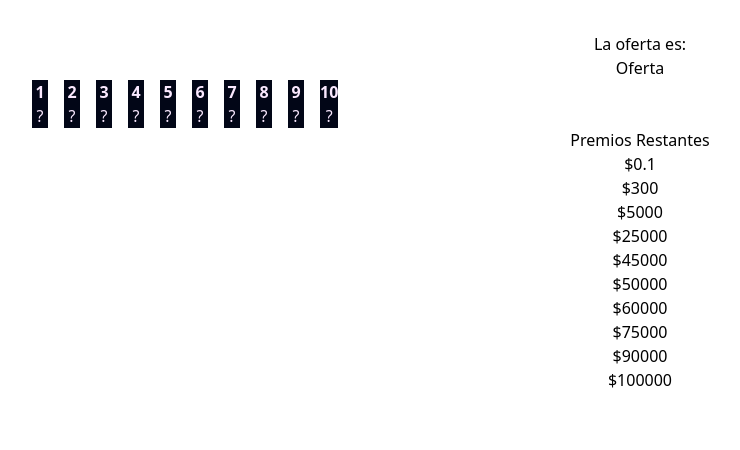
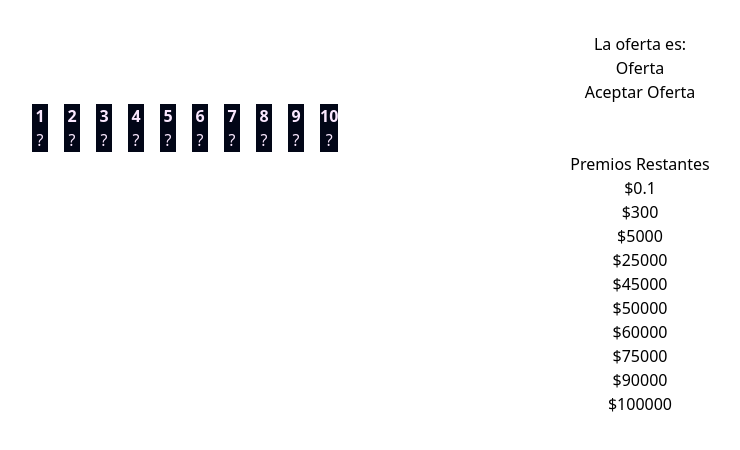
Before and after one commit to J-CarlosRojas/LaOferta, a React (Vite) app: page / in a window 1280 px wide. Shown: the top 450 px of the page, without its empty margins (0-740 px from the left). Built offline with nearby package versions, Linux system fonts and the light colour scheme.

Commit message:
Primera implementacion del componenente resultado. Placeholder

```diff
--- a/src/assets/modulos/Manager.jsx
+++ b/src/assets/modulos/Manager.jsx
@@ -2,6 +2,9 @@ import React, { useState, useEffect } from "react";
 import DisplayOferta from "./DisplayOferta";
 import SeleccionUsuario from "./SeleccionUsuario";
 import ListaTapados from "./ListaTapados";
+import Boton from "./Boton";
+import Resultado from "./Resultado";
+
 
 const Manager = () => {
   const premios = [
@@ -14,6 +17,8 @@ const Manager = () => {
   const [ajusteOferta, setAjusteOferta] = useState(0.8);
   const [oferta, setOferta] = useState(0);
   const [premiosRestantes, setPremiosRestantes] = useState([]);
+  const [modal, setModal] = useState(false)
+
 
   useEffect(() => {
     asignarPremiosACarteles();
@@ -110,9 +115,21 @@ const Manager = () => {
     setOferta(nuevaOferta);
   }, [mediaPremios, ajusteOferta]);
 
+
+  const cambiarModal = ( ) => {
+    setModal(!modal)
+    console.log( 'estado del modal' + modal)
+    console.log( carteles[pickUsuario].premio )
+  }
+
+
   return (
     <div>
-      <DisplayOferta oferta={oferta < 1 ? "Oferta" : oferta} />
+      <div>
+        <DisplayOferta oferta={oferta < 1 ? "Oferta" : oferta} />
+        <Boton onClick={cambiarModal} texto={"Aceptar Oferta"} />
+      </div>
+
       <div className="flex flex-wrap space-x-4 items-center text-fuchsia-100">
         {carteles.map((cartel, index) => (
           <SeleccionUsuario
@@ -127,6 +144,7 @@ const Manager = () => {
       <div>
         <ListaTapados premiosRestantes={premiosRestantes}></ListaTapados>
       </div>
+         <Resultado cambiarModal={cambiarModal} modal={modal} />
     </div>
   );
 };
```
